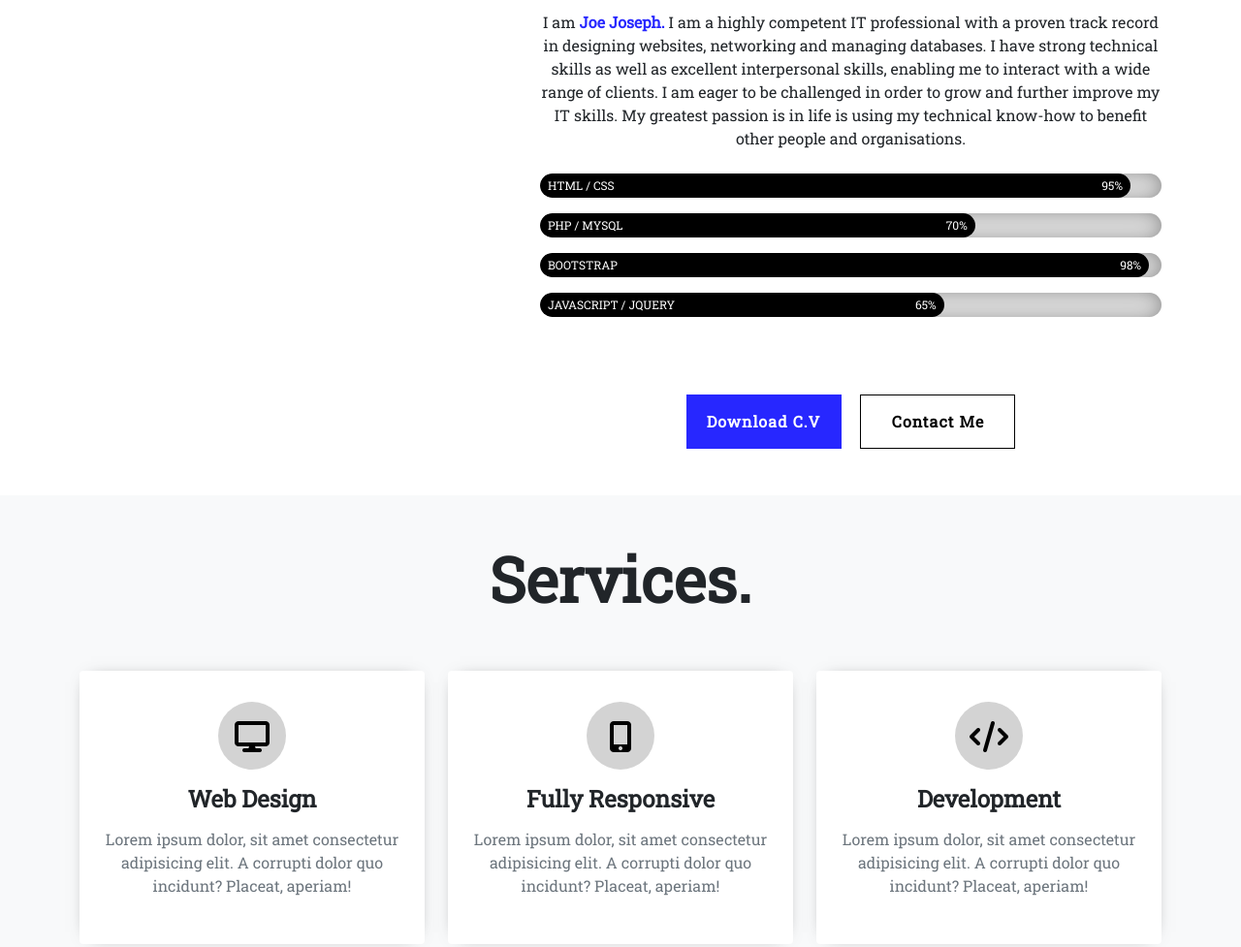
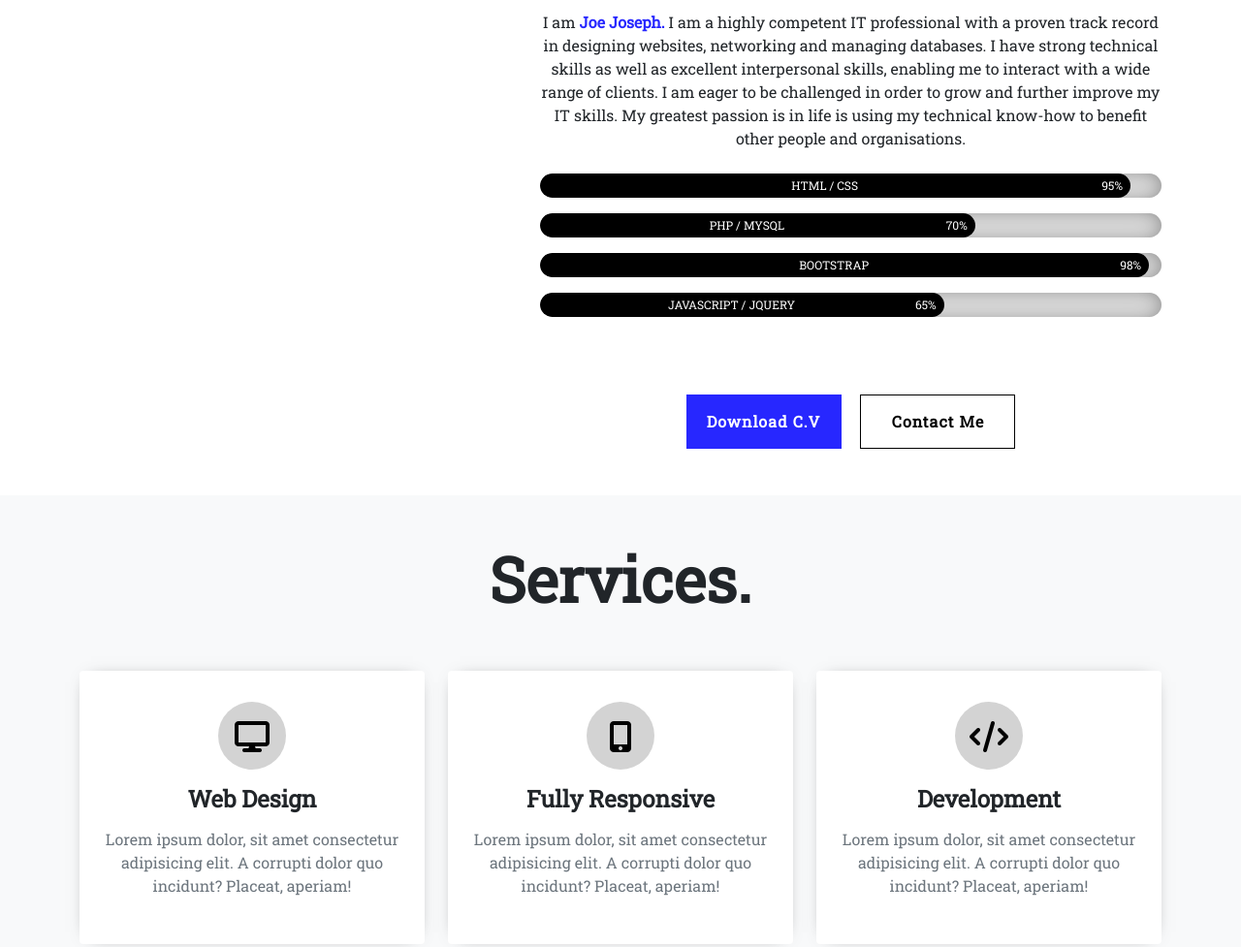
Before and after one commit to krishna-49/personalportfolio, a plain HTML site: page index.html in a window 1280 px wide. Shown: the part 970-1947 px from the top of the page at 97% size. Drawn offline with nearby package versions, Linux system fonts and the light colour scheme.

Commit message:
css changes

```diff
--- a/assets/css/mobile.css
+++ b/assets/css/mobile.css
@@ -3,11 +3,9 @@
     .main {
         min-height: 80vh;
     }
-
     .fs-8 {
         font-size: 4rem;
     }
-
 }
 
 
--- a/assets/css/style.css
+++ b/assets/css/style.css
@@ -80,10 +80,9 @@ body {
     box-shadow: 14px 14px 18px -17px rgba(0, 0, 0, 0.75);
 }
 
-.progress {
+.port-progress {
     background-color: #dedede;
     height: 25px;
-    width: 100%;
     -webkit-box-shadow: inset 0px 1px 28px -12px rgba(0, 0, 0, 0.75);
     -moz-box-shadow: inset 0px 1px 28px -12px rgba(0, 0, 0, 0.75);
     box-shadow: inset 0px 1px 28px -12px rgba(0, 0, 0, 0.75);
@@ -92,35 +91,21 @@ body {
 .pro-value1 {
     animation: load1 3s normal forwards;
     background-color: black;
-    height: 25px;
-    width: 0;
-}
-
-.progress p {
-    color: white;
-    padding: 3px 8px;
-
 }
 
 .pro-value2 {
     animation: load2 3s normal forwards;
     background-color: black;
-    height: 25px;
-    width: 0;
 }
 
 .pro-value3 {
     animation: load3 3s normal forwards;
     background-color: black;
-    height: 25px;
-    width: 0;
 }
 
 .pro-value4 {
     animation: load4 3s normal forwards;
     background-color: black;
-    height: 25px;
-    width: 0;
 }
 
 
@@ -199,8 +184,7 @@ body {
 
 /*services */
 
-.card {
-    outline: none;
+.service-card {
     -webkit-box-shadow: 0px 0px 18px -12px rgba(0, 0, 0, 0.75);
     -moz-box-shadow: 0px 0px 18px -12px rgba(0, 0, 0, 0.75);
     box-shadow: 0px 0px 18px -12px rgba(0, 0, 0, 0.75);
@@ -214,7 +198,7 @@ body {
     padding: 12px;
 }
 
-.card:hover .circle {
+.service-card:hover .circle {
     background-color: var(--port-color);
     color: rgb(255, 255, 255);
     transition: 0.5s;
--- a/index.html
+++ b/index.html
@@ -86,24 +86,28 @@
                         interpersonal skills, enabling me to interact with a wide range of clients. I am eager to be
                         challenged in order to grow and further improve my IT skills. My greatest passion is in life is
                         using my technical know-how to benefit other people and organisations.</p>
-                    <div class="progress d-flex align-items-center rounded-pill justify-content-start">
-                        <div class="pro-value1 rounded-pill ">
-                            <p class="">HTML / CSS <span class="text-white float-end">95%</span></p>
+                    <div class="progress port-progress w-100 d-flex rounded-pill justify-content-start">
+                        <div class="progress-bar h-100 w-0 pro-value1 rounded-pill" role="progressbar"
+                            aria-label="Example 20px high" aria-valuenow="25" aria-valuemin="0" aria-valuemax="100">
+                            <p class="pt-3 px-2">HTML / CSS <span class="text-white float-end">95%</span></p>
                         </div>
                     </div>
-                    <div class="progress mt-3 d-flex align-items-center rounded-pill justify-content-start">
-                        <div class="pro-value2 rounded-pill ">
-                            <p class="">PHP / MYSQL <span class="text-white float-end">70%</span></p>
+                    <div class="progress mt-3 port-progress w-100 d-flex rounded-pill justify-content-start">
+                        <div class="progress-bar h-100 w-0 pro-value2 rounded-pill" role="progressbar"
+                            aria-label="Example 20px high" aria-valuenow="25" aria-valuemin="0" aria-valuemax="100">
+                            <p class="pt-3 px-2">PHP / MYSQL <span class="text-white float-end">70%</span></p>
                         </div>
                     </div>
-                    <div class="progress mt-3 d-flex align-items-center rounded-pill justify-content-start">
-                        <div class="pro-value3 rounded-pill ">
-                            <p class="">BOOTSTRAP <span class="text-white float-end">98%</span></p>
+                    <div class="progress mt-3 port-progress w-100 d-flex rounded-pill justify-content-start">
+                        <div class="progress-bar h-100 w-0 pro-value3 rounded-pill" role="progressbar"
+                            aria-label="Example 20px high" aria-valuenow="25" aria-valuemin="0" aria-valuemax="100">
+                            <p class="pt-3 px-2">BOOTSTRAP <span class="text-white float-end">98%</span></p>
                         </div>
                     </div>
-                    <div class="progress mt-3 d-flex align-items-center rounded-pill justify-content-start">
-                        <div class="pro-value4 rounded-pill ">
-                            <p class="">JAVASCRIPT / JQUERY <span class="text-white float-end">65%</span></p>
+                    <div class="progress mt-3 port-progress w-100 d-flex rounded-pill justify-content-start">
+                        <div class="progress-bar h-100 w-0 pro-value4 rounded-pill" role="progressbar"
+                            aria-label="Example 20px high" aria-valuenow="25" aria-valuemin="0" aria-valuemax="100">
+                            <p class="pt-3 px-2">JAVASCRIPT / JQUERY <span class="text-white float-end">65%</span></p>
                         </div>
                     </div>
                     <div class="text-md-center">
@@ -125,7 +129,7 @@
                 <h1 class="text-center pb-5 display-3 fw-bold">Services.</h1>
                 <div class="row gx-4 gy-4">
                     <div class="col-lg-4">
-                        <div class="card border-0 text-center py-3">
+                        <div class="card service-card border-0 text-center py-3">
                             <div class="card-body">
                                 <div class="circle d-inline-block rounded-pill fs-2 mb-3">
                                     <span><i class="fa-solid fa-display"></i></span>
@@ -139,7 +143,7 @@
                     </div>
 
                     <div class="col-lg-4">
-                        <div class="card border-0 text-center py-3">
+                        <div class="card service-card border-0 text-center py-3">
                             <div class="card-body">
                                 <div class="circle d-inline-block rounded-pill fs-2 mb-3">
                                     <span><i class="fa-solid fa-mobile-screen-button"></i></span>
@@ -153,7 +157,7 @@
                     </div>
 
                     <div class="col-lg-4">
-                        <div class="card  border-0 text-center py-3">
+                        <div class="card service-card border-0 text-center py-3">
                             <div class="card-body">
                                 <div class="circle d-inline-block rounded-pill fs-2 mb-3">
                                     <span><i class="fa-solid fa-code"></i></span>
@@ -166,7 +170,7 @@
                         </div>
                     </div>
                     <div class="col-lg-4">
-                        <div class="card  border-0 text-center py-3">
+                        <div class="card service-card border-0 text-center py-3">
                             <div class="card-body">
                                 <div class="circle d-inline-block rounded-pill fs-2 mb-3">
                                     <span><i class="fa-brands fa-sketch"></i></span>
@@ -180,7 +184,7 @@
                     </div>
 
                     <div class="col-lg-4">
-                        <div class="card border-0 text-center py-3">
+                        <div class="card service-card border-0 text-center py-3">
                             <div class="card-body">
                                 <div class="circle d-inline-block rounded-pill fs-2 mb-3">
                                     <span><i class="fa-solid fa-camera"></i></span>
@@ -194,7 +198,7 @@
                     </div>
 
                     <div class="col-lg-4">
-                        <div class="card border-0 text-center py-3">
+                        <div class="card service-card border-0 text-center py-3">
                             <div class="card-body">
                                 <div class="circle d-inline-block rounded-pill fs-2 mb-3">
                                     <span><i class="fa-solid fa-people-arrows"></i></span>
```
